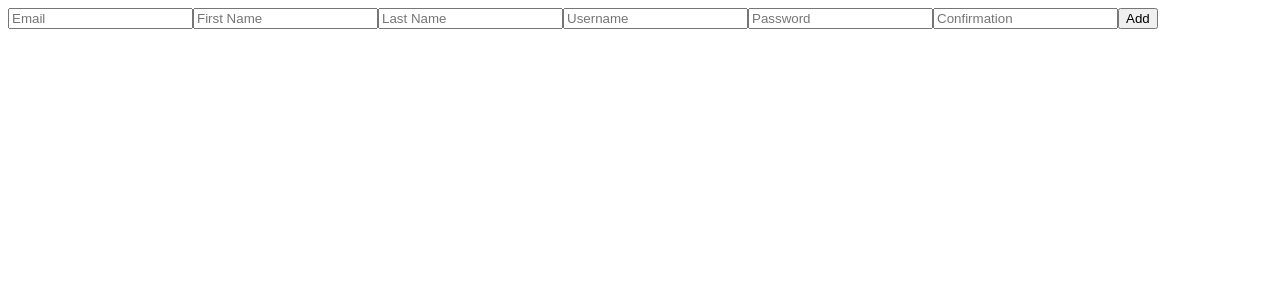
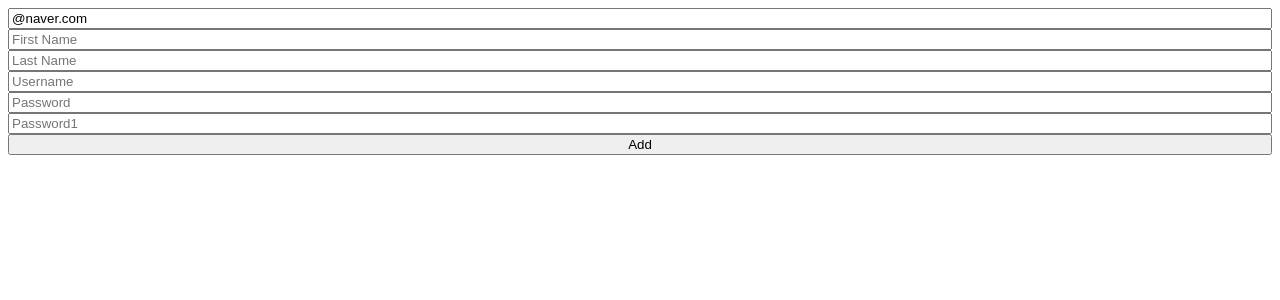
Before and after one commit to web-study-degazait/To-Do, a React (Create React App) app: page / in a window 1280 px wide. Shown: the top 300 px of the page. Built offline with nearby package versions, Linux system fonts and the light colour scheme.

Commit message:
react hook form 공부

```diff
--- a/src/ToDoList.tsx
+++ b/src/ToDoList.tsx
@@ -1,5 +1,6 @@
-import React, { useState } from "react";
+import React from "react";
 import { useForm } from "react-hook-form";
+import { errorSelector } from "recoil";
 
 // function ToDoList() {
 //   const [toDo, setToDo] = useState("");
@@ -28,20 +29,96 @@
 //     </div>
 //   );
 // }
+interface IForm {
+  errors: {
+    email: {
+      message: string;
+    };
+  };
+  firstName: string;
+  lastName: string;
+  email: string;
+  password: string;
+  password1: string;
+  extraError?: string;
+}
 
 function ToDoList() {
-  const { register, watch } = useForm();
-  console.log(watch());
+  const {
+    register,
+    handleSubmit,
+    formState: { errors },
+    setError,
+  } = useForm<IForm>({ defaultValues: { email: "@naver.com" } });
+  const onValid = (data: IForm) => {
+    if (data.password !== data.password1) {
+      setError(
+        "password1",
+        { message: "Password are not the same" },
+        { shouldFocus: true }
+      );
+    }
+    // setError("extraError", { message: "Server offline." });
+  };
+  console.log(errors);
   return (
     <div>
-      <form>
-        <input {...register("email")} placeholder="Email" />
-        <input {...register("firstName")} placeholder="First Name" />
-        <input {...register("lastName")} placeholder="Last Name" />
-        <input {...register("username")} placeholder="Username" />
-        <input {...register("password")} placeholder="Password" />
-        <input {...register("confirmation")} placeholder="Confirmation" />
+      <form
+        style={{ display: "flex", flexDirection: "column" }}
+        onSubmit={handleSubmit(onValid)}
+      >
+        <input
+          {...register("email", {
+            required: true,
+            pattern: {
+              value: /^[A-Za-z0-9._%+-] + @naver.com$/,
+              message: "only naver.com emails allowed",
+            },
+          })}
+          placeholder="Email"
+        />
+        <span>{errors?.email?.message}</span>
+        <input
+          {...register("firstName", {
+            required: "write here",
+            validate: {
+              noNico: (value) =>
+                value.includes("nico") ? "no nicos allowed" : true,
+              noNick: (value) =>
+                value.includes("nick") ? "no nick allowed" : true,
+            },
+          })}
+          placeholder="First Name"
+        />
+        <span>{errors?.firstName?.message}</span>
+        <input
+          {...register("lastName", { required: true })}
+          placeholder="Last Name"
+        />
+        <span>{errors?.lastName?.message}</span>
+        <input
+          {...register("username", { required: true, minLength: 10 })}
+          placeholder="Username"
+        />
+        <span>{errors?.username?.message}</span>
+        <input
+          {...register("password", { required: true, minLength: 5 })}
+          placeholder="Password"
+        />
+        <span>{errors?.password?.message}</span>
+        <input
+          {...register("password1", {
+            required: "Password is required",
+            minLength: {
+              value: 5,
+              message: "Your password is too short.",
+            },
+          })}
+          placeholder="Password1"
+        />
+        <span>{errors?.password1?.message}</span>
         <button>Add</button>
+        <span>{errors?.extraError?.message}</span>
       </form>
     </div>
   );
```
